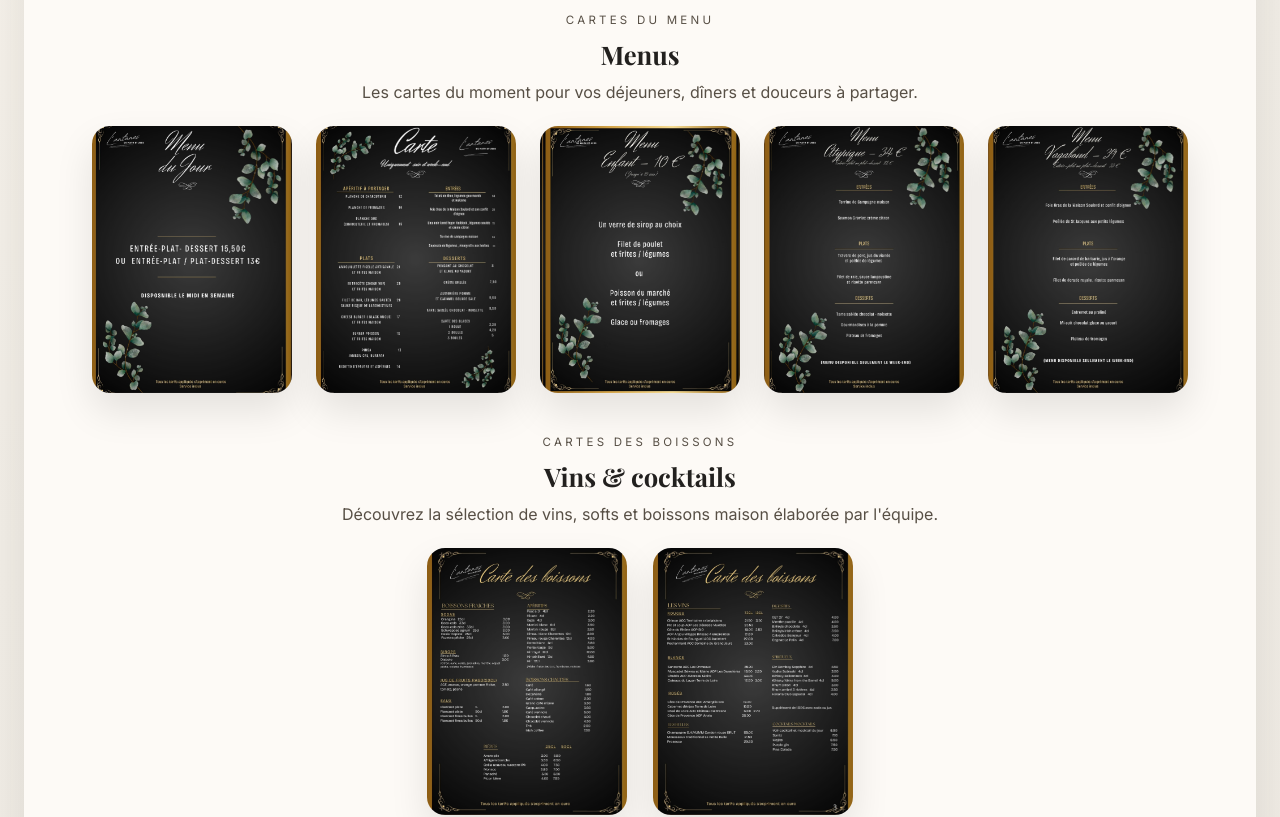
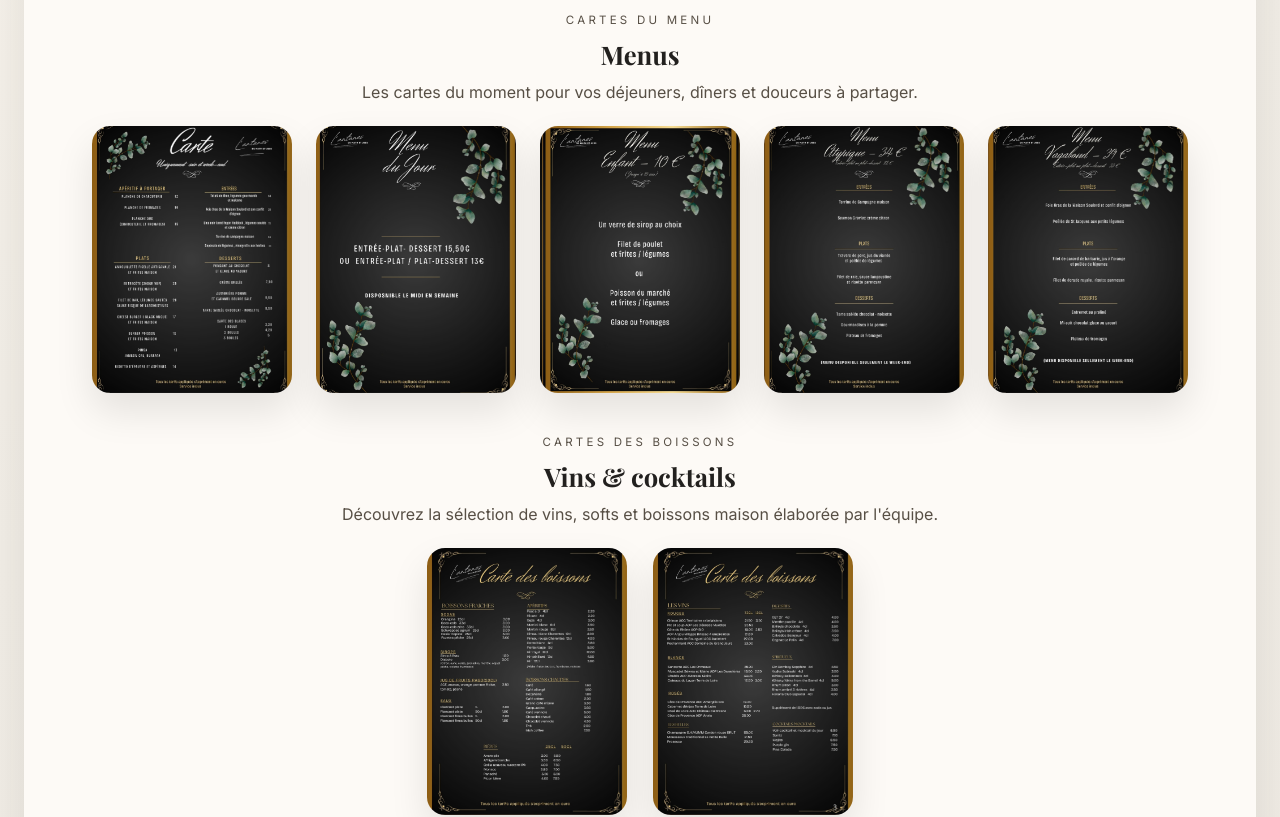
Before and after one commit to Kracoste/AntunesV2, a Next.js app: page / in a window 1280 px wide. Shown: the part 1060-1877 px from the top of the page. Built offline with nearby package versions, Linux system fonts and the light colour scheme; a web font is replaced by a local one.

Commit message:
changement/menu

```diff
--- a/content/menu.ts
+++ b/content/menu.ts
@@ -61,8 +61,8 @@ export const menuCategories: MenuCategory[] = [
 ];
 
 export const menuGallery = [
+  { id: "menu-4", src: "/images/Menu4.jpg", alt: "Carte des vins vivants" },
   { id: "menu-5", src: "/images/Menu5.jpg", alt: "Carte des desserts" },
-  { id: "menu-4", src: "/images/Menu4.jpg", alt: "Carte des vins vivants" },
   { id: "menu-3", src: "/images/Menu3.jpg", alt: "Menu dégustation - Été" },
   { id: "menu-1", src: "/images/Menu1.jpg", alt: "Menu du jour" },
   { id: "menu-2", src: "/images/Menu2.jpg", alt: "Menu dégustation - Printemps" }
```
